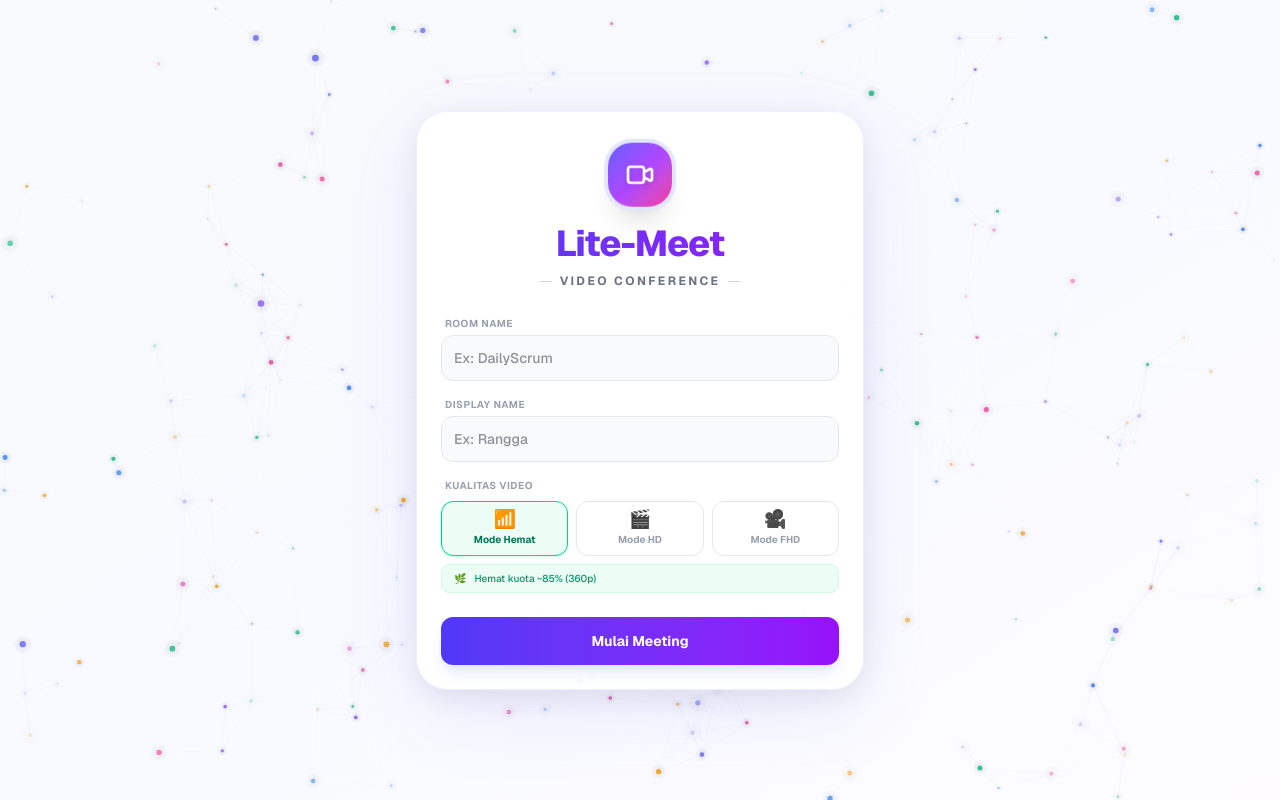
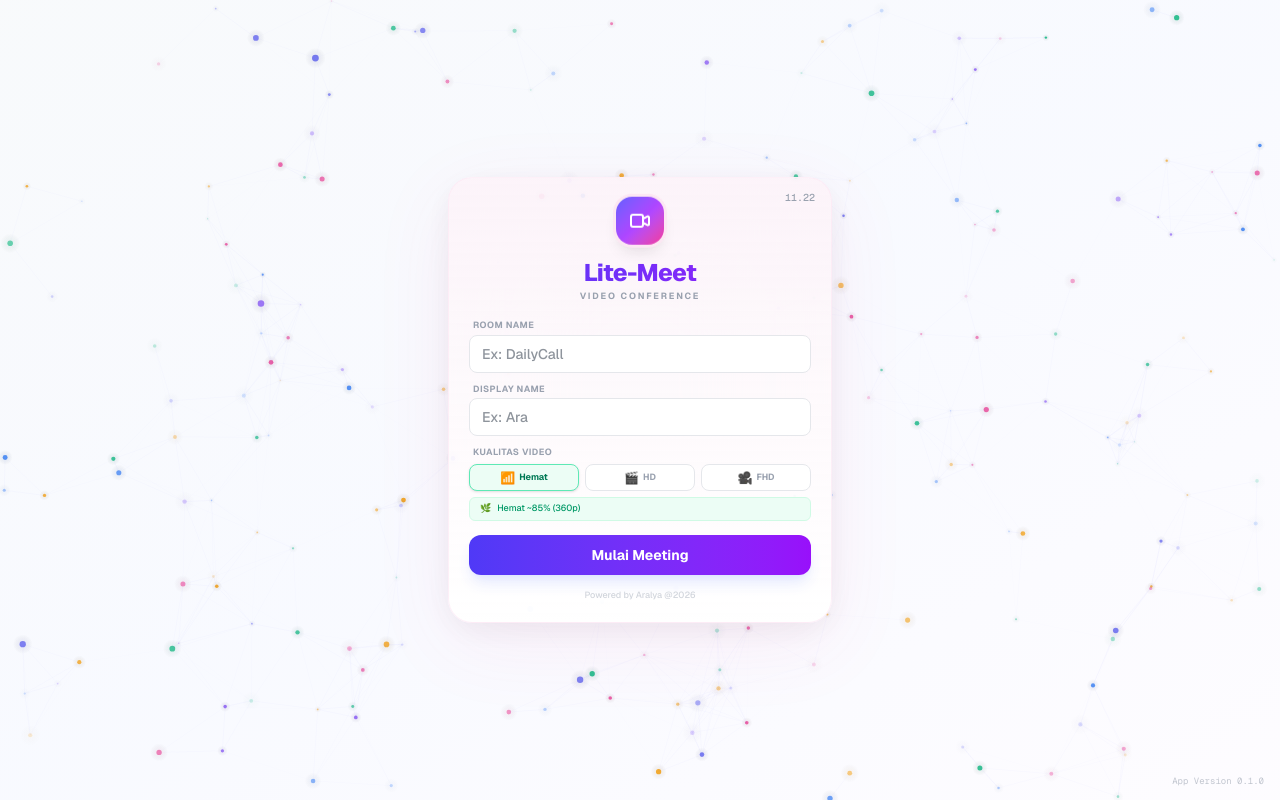
Before and after one commit to RanggaArya/litemeet-v2, a Next.js app: page / in a window 1280 px wide. Built offline with nearby package versions, Linux system fonts and the light colour scheme.

Commit message:
feat: compact lobby pink theme, merged timer+bandwidth pill, version info, powered by

```diff
--- a/src/app/page.js
+++ b/src/app/page.js
@@ -145,80 +145,72 @@ export default function Home() {
       <div className="flex min-h-screen items-center justify-center bg-gradient-to-br from-slate-50 via-indigo-50/40 to-purple-50/30 text-gray-800 p-4 font-sans relative overflow-hidden">
         <ParticleCanvas />
 
-        <div className="w-full max-w-md bg-white/95 backdrop-blur-3xl p-6 rounded-[2rem] shadow-[0_20px_80px_rgba(99,102,241,0.12),0_8px_32px_rgba(0,0,0,0.08)] border border-indigo-100/60 z-10 animate-slide-up relative overflow-hidden group">
+        <div className="w-full max-w-sm bg-gradient-to-b from-pink-50/80 to-white/95 backdrop-blur-3xl px-5 py-5 rounded-[1.5rem] shadow-[0_20px_80px_rgba(236,72,153,0.08),0_8px_32px_rgba(0,0,0,0.06)] border border-pink-100/60 z-10 animate-slide-up relative overflow-hidden group">
           {/* Efek kilap on hover */}
           <div className="absolute top-0 -inset-full h-full w-1/2 z-5 block transform -skew-x-12 bg-gradient-to-r from-transparent to-white opacity-40 group-hover:animate-shine"></div>
 
-          <div className="text-center mb-6 mt-2">
-            <div className="inline-flex items-center justify-center w-16 h-16 rounded-3xl bg-gradient-to-br from-indigo-500 via-purple-500 to-pink-500 mb-4 shadow-xl ring-4 ring-indigo-100 animate-float">
-              <svg xmlns="http://www.w3.org/2000/svg" className="h-8 w-8 text-white drop-shadow-md" fill="none" viewBox="0 0 24 24" stroke="currentColor"><path strokeLinecap="round" strokeLinejoin="round" strokeWidth={2} d="M15 10l4.553-2.276A1 1 0 0121 8.618v6.764a1 1 0 01-1.447.894L15 14M5 18h8a2 2 0 002-2V8a2 2 0 00-2-2H5a2 2 0 00-2 2v8a2 2 0 002 2z" /></svg>
+          {/* Clock */}
+          <div className="absolute top-3 right-4 text-[10px] font-mono text-gray-400 font-medium z-10">{currentTime}</div>
+
+          <div className="text-center mb-4">
+            <div className="inline-flex items-center justify-center w-12 h-12 rounded-2xl bg-gradient-to-br from-indigo-500 via-purple-500 to-pink-500 mb-3 shadow-lg ring-3 ring-pink-100 animate-float">
+              <svg xmlns="http://www.w3.org/2000/svg" className="h-6 w-6 text-white" fill="none" viewBox="0 0 24 24" stroke="currentColor"><path strokeLinecap="round" strokeLinejoin="round" strokeWidth={2} d="M15 10l4.553-2.276A1 1 0 0121 8.618v6.764a1 1 0 01-1.447.894L15 14M5 18h8a2 2 0 002-2V8a2 2 0 00-2-2H5a2 2 0 00-2 2v8a2 2 0 002 2z" /></svg>
             </div>
-            <h1 className="text-4xl font-extrabold text-transparent bg-clip-text bg-gradient-to-r from-indigo-600 to-purple-600 mb-1 tracking-tight">Lite-Meet</h1>
-            <p className="text-gray-500 text-xs tracking-[0.2em] font-bold uppercase relative inline-block">
-              <span className="absolute left-0 top-1/2 w-3 h-[1px] bg-gray-300 -translate-x-5"></span>
-              Video Conference
-              <span className="absolute right-0 top-1/2 w-3 h-[1px] bg-gray-300 translate-x-5"></span>
-            </p>
+            <h1 className="text-2xl font-extrabold text-transparent bg-clip-text bg-gradient-to-r from-indigo-600 to-purple-600 tracking-tight leading-tight">Lite-Meet</h1>
+            <p className="text-gray-400 text-[9px] tracking-[0.2em] font-bold uppercase mt-0.5">Video Conference</p>
           </div>
 
-          <div className="space-y-4">
+          <div className="space-y-2.5">
             <div>
-              <label className="text-[10px] font-bold text-gray-400 uppercase ml-1 mb-1 block tracking-wider">Room Name</label>
-              <input className="w-full p-3 rounded-xl bg-gray-50 text-gray-800 border border-gray-200 focus:border-indigo-500 focus:ring-2 focus:ring-indigo-100 outline-none transition-all text-sm font-medium" placeholder="Ex: DailyScrum" onChange={(e) => setRoom(e.target.value)} value={room} />
+              <label className="text-[9px] font-bold text-gray-400 uppercase ml-1 mb-0.5 block tracking-wider">Room Name</label>
+              <input className="w-full px-3 py-2 rounded-lg bg-white text-gray-800 border border-gray-200 focus:border-pink-400 focus:ring-2 focus:ring-pink-100 outline-none transition-all text-sm font-medium" placeholder="Ex: DailyCall" onChange={(e) => setRoom(e.target.value)} value={room} />
             </div>
             <div>
-              <label className="text-[10px] font-bold text-gray-400 uppercase ml-1 mb-1 block tracking-wider">Display Name</label>
-              <input className="w-full p-3 rounded-xl bg-gray-50 text-gray-800 border border-gray-200 focus:border-indigo-500 focus:ring-2 focus:ring-indigo-100 outline-none transition-all text-sm font-medium" placeholder="Ex: Rangga" onChange={(e) => setName(e.target.value)} value={name} />
+              <label className="text-[9px] font-bold text-gray-400 uppercase ml-1 mb-0.5 block tracking-wider">Display Name</label>
+              <input className="w-full px-3 py-2 rounded-lg bg-white text-gray-800 border border-gray-200 focus:border-pink-400 focus:ring-2 focus:ring-pink-100 outline-none transition-all text-sm font-medium" placeholder="Ex: Ara" onChange={(e) => setName(e.target.value)} value={name} />
             </div>
 
-            {/* === MODE SELECTION (COMPACT) === */}
+            {/* === MODE SELECTION (ULTRA COMPACT) === */}
             <div>
-              <label className="text-[10px] font-bold text-gray-400 uppercase ml-1 mb-2 block tracking-wider">Kualitas Video</label>
-              <div className="grid grid-cols-3 gap-2">
+              <label className="text-[9px] font-bold text-gray-400 uppercase ml-1 mb-1 block tracking-wider">Kualitas Video</label>
+              <div className="flex gap-1.5">
                 {Object.entries(BANDWIDTH_MODES).map(([key, mode]) => (
                   <button
                     key={key}
                     onClick={() => setBandwidthMode(key)}
-                    className={`relative p-2 rounded-xl border transition-all duration-300 text-center flex flex-col items-center justify-center gap-1
+                    className={`flex-1 px-1 py-1.5 rounded-lg border transition-all duration-200 text-center flex items-center justify-center gap-1
                       ${bandwidthMode === key
                         ? key === 'saver'
-                          ? 'bg-emerald-50 border-emerald-400 shadow-sm shadow-emerald-100 text-emerald-700'
-                          : key === 'hd' ? 'bg-blue-50 border-blue-400 shadow-sm shadow-blue-100 text-blue-700' : 'bg-purple-50 border-purple-400 shadow-sm shadow-purple-100 text-purple-700'
-                        : 'bg-white border-gray-200 text-gray-500 hover:border-gray-300 hover:bg-gray-50'
+                          ? 'bg-emerald-50 border-emerald-300 text-emerald-700 shadow-sm'
+                          : key === 'hd' ? 'bg-blue-50 border-blue-300 text-blue-700 shadow-sm' : 'bg-purple-50 border-purple-300 text-purple-700 shadow-sm'
+                        : 'bg-white border-gray-200 text-gray-400 hover:border-gray-300'
                       }`}
                   >
-                    <div className="text-lg leading-none">{mode.icon}</div>
-                    <div className={`text-[10px] font-bold ${bandwidthMode === key ? '' : 'text-gray-400'}`}>
-                      {mode.label}
-                    </div>
+                    <span className="text-xs leading-none">{mode.icon}</span>
+                    <span className={`text-[9px] font-bold ${bandwidthMode === key ? '' : 'text-gray-400'}`}>{key === 'saver' ? 'Hemat' : key.toUpperCase()}</span>
                   </button>
                 ))}
               </div>
-              {bandwidthMode === 'saver' && (
-                <div className="mt-2 px-3 py-1.5 rounded-lg bg-emerald-50 border border-emerald-100 text-[10px] text-emerald-600 flex items-center gap-2 font-medium">
-                  <span>🌿</span>
-                  <span>Hemat kuota ~85% (360p)</span>
+              <div className={`mt-1.5 px-2.5 py-1 rounded-md text-[9px] flex items-center gap-1.5 font-medium ${
+                bandwidthMode === 'saver' ? 'bg-emerald-50 border border-emerald-100 text-emerald-600'
+                : bandwidthMode === 'hd' ? 'bg-blue-50 border border-blue-100 text-blue-600'
+                : 'bg-purple-50 border border-purple-100 text-purple-600'
+              }`}>
+                <span>{bandwidthMode === 'saver' ? '🌿' : bandwidthMode === 'hd' ? '🎬' : '⚠️'}</span>
+                <span>{bandwidthMode === 'saver' ? 'Hemat ~85% (360p)' : bandwidthMode === 'hd' ? 'Kualitas tinggi (720p)' : 'Sangat Boros ~2.5 GB/jam (1080p)'}</span>
               </div>
-              )}
-              {bandwidthMode === 'hd' && (
-                <div className="mt-2 px-3 py-1.5 rounded-lg bg-blue-50 border border-blue-100 text-[10px] text-blue-600 flex items-center gap-2 font-medium">
-                  <span>🎬</span>
-                  <span>Kualitas tinggi (720p)</span>
-                </div>
-              )}
-              {bandwidthMode === 'fhd' && (
-                <div className="mt-2 px-3 py-1.5 rounded-lg bg-purple-50 border border-purple-100 text-[10px] text-purple-600 flex items-center gap-2 font-medium">
-                  <span>⚠️</span>
-                  <span>Sangat Boros ~2.5 GB/jam (1080p)</span>
-                </div>
-              )}
             </div>
 
-            <button onClick={joinRoom} disabled={loading} className="w-full bg-gradient-to-r from-indigo-600 to-purple-600 hover:from-indigo-700 hover:to-purple-700 text-white py-3.5 rounded-xl font-bold text-sm shadow-lg shadow-indigo-200/50 transition-all transform hover:-translate-y-0.5 active:translate-y-0 mt-2">
+            <button onClick={joinRoom} disabled={loading} className="w-full bg-gradient-to-r from-indigo-600 to-purple-600 hover:from-indigo-700 hover:to-purple-700 text-white py-2.5 rounded-xl font-bold text-sm shadow-lg shadow-indigo-200/50 transition-all transform hover:-translate-y-0.5 active:translate-y-0 mt-1">
               {loading ? "Menghubungkan..." : "Mulai Meeting"}
             </button>
+            <p className="text-center text-[9px] text-gray-300 font-medium mt-1">Powered by Aralya @2026</p>
           </div>
         </div>
+
+        {/* Version info */}
+        <div className="absolute bottom-3 right-4 z-10 text-[9px] text-gray-400/60 font-mono">App Version 0.1.0</div>
+
         <style jsx>{`
           @keyframes float { 0%, 100% { transform: translateY(0); } 50% { transform: translateY(-5px); } }
           @keyframes slideUp { from { opacity: 0; transform: translateY(20px); } to { opacity: 1; transform: translateY(0); } }
@@ -316,18 +308,11 @@ function BandwidthMonitor({ bandwidthMode }) {
   const modeLabel = BANDWIDTH_MODES[bandwidthMode]?.label || '';
 
   return (
-    <div className="bg-black/60 backdrop-blur-xl border border-white/10 rounded-[10px] sm:rounded-xl px-2 sm:px-3 py-1 sm:py-2 flex items-center gap-1.5 sm:gap-3 shadow-lg">
-      <div className={`w-1.5 h-1.5 sm:w-2 sm:h-2 rounded-full ${statusDot} animate-pulse`}></div>
-      <div className="flex flex-col">
-        <div className={`text-[8px] sm:text-[10px] ${statusColor} font-bold uppercase tracking-wider leading-tight`}>
-          {modeLabel}
-        </div>
-        <div className="flex flex-col sm:flex-row items-start sm:items-center gap-0 sm:gap-2 text-[9px] sm:text-[11px] leading-tight mt-0.5 sm:mt-0">
-          <span className="text-blue-300">↑ {stats.upload} KB/s</span>
-          <span className="text-gray-600 hidden sm:inline">│</span>
-          <span className="text-green-300">↓ {stats.download} KB/s</span>
-        </div>
-      </div>
+    <div className="flex items-center gap-1.5">
+      <div className={`w-1.5 h-1.5 rounded-full ${statusDot} animate-pulse`}></div>
+      <span className={`text-[8px] sm:text-[10px] ${statusColor} font-bold uppercase leading-none`}>{modeLabel}</span>
+      <span className="text-blue-300 text-[8px] sm:text-[10px]">↑{stats.upload}</span>
+      <span className="text-green-300 text-[8px] sm:text-[10px]">↓{stats.download}</span>
     </div>
   );
 }
@@ -734,7 +719,8 @@ function MyVideoConference({ myName, bandwidthMode, setBandwidthMode }) {
 
   return (
     <div className="h-full w-full relative flex flex-col bg-gray-950 overflow-hidden font-sans">
-      <style dangerouslySetInnerHTML={{ __html: `
+      <style dangerouslySetInnerHTML={{
+        __html: `
         @keyframes borderDance {
           0% { background-position: 0% 0%; }
           100% { background-position: 200% 0%; }
@@ -767,13 +753,14 @@ function MyVideoConference({ myName, bandwidthMode, setBandwidthMode }) {
       {/* --- PIP ANIMATED BORDER OVERLAY --- */}
       <div className="pip-border-overlay"></div>
 
-      {/* --- TOP LEFT INFOS (Bandwidth & Timer) --- */}
-      <div className="absolute top-2 left-2 sm:top-4 sm:left-4 z-50 flex flex-col sm:flex-row items-start sm:items-center gap-1.5 sm:gap-3 hide-in-pip max-w-[calc(100vw-110px)]">
-        <div className="bg-black/60 backdrop-blur-xl border border-white/10 rounded-[10px] sm:rounded-xl px-2.5 sm:px-4 flex items-center gap-1.5 sm:gap-2 shadow-lg h-8 sm:h-[46px]">
-          <div className="w-1.5 h-1.5 sm:w-2 sm:h-2 rounded-full bg-red-500 animate-pulse"></div>
-          <span className="text-white text-[11px] sm:text-sm font-mono font-bold tracking-widest leading-none">{durationStr}</span>
+      {/* --- TOP LEFT INFOS (Bandwidth & Timer) merged compact --- */}
+      <div className="absolute top-2 left-2 sm:top-3 sm:left-3 z-50 hide-in-pip">
+        <div className="bg-black/60 backdrop-blur-xl border border-white/10 rounded-xl px-2.5 sm:px-3 py-1.5 sm:py-2 flex items-center gap-2 sm:gap-3 shadow-lg">
+          <div className="w-1.5 h-1.5 rounded-full bg-red-500 animate-pulse"></div>
+          <span className="text-white text-[10px] sm:text-xs font-mono font-bold tracking-wider leading-none">{durationStr}</span>
+          <div className="w-px h-3 bg-white/20"></div>
+          <BandwidthMonitor bandwidthMode={bandwidthMode} />
         </div>
-        <BandwidthMonitor bandwidthMode={bandwidthMode} />
       </div>
 
       {/* --- TOAST NOTIFICATIONS (TOP CENTER) --- */}
@@ -1020,24 +1007,24 @@ function MyVideoConference({ myName, bandwidthMode, setBandwidthMode }) {
             <svg className="w-4 h-4 sm:w-5 sm:h-5" xmlns="http://www.w3.org/2000/svg" viewBox="0 0 24 24" fill="none" stroke="currentColor" strokeWidth="2" strokeLinecap="round" strokeLinejoin="round">
               {bandwidthMode === 'saver' ? (
                 <>
-                  <path d="M12 22c5.523 0 10-4.477 10-10S17.523 2 12 2 2 6.477 2 12s4.477 10 10 10z"/>
-                  <path d="M8 12l3 3 5-6"/>
+                  <path d="M12 22c5.523 0 10-4.477 10-10S17.523 2 12 2 2 6.477 2 12s4.477 10 10 10z" />
+                  <path d="M8 12l3 3 5-6" />
                 </>
               ) : bandwidthMode === 'hd' ? (
                 <>
-                  <rect x="5" y="2" width="14" height="20" rx="2"/>
-                  <path d="M12 18h.01"/>
+                  <rect x="5" y="2" width="14" height="20" rx="2" />
+                  <path d="M12 18h.01" />
                 </>
               ) : (
                 <>
-                  <rect x="2" y="2" width="20" height="20" rx="2.18" ry="2.18"/>
-                  <line x1="7" y1="2" x2="7" y2="22"/>
-                  <line x1="17" y1="2" x2="17" y2="22"/>
-                  <line x1="2" y1="12" x2="22" y2="12"/>
-                  <line x1="2" y1="7" x2="7" y2="7"/>
-                  <line x1="2" y1="17" x2="7" y2="17"/>
-                  <line x1="17" y1="17" x2="22" y2="17"/>
-                  <line x1="17" y1="7" x2="22" y2="7"/>
+                  <rect x="2" y="2" width="20" height="20" rx="2.18" ry="2.18" />
+                  <line x1="7" y1="2" x2="7" y2="22" />
+                  <line x1="17" y1="2" x2="17" y2="22" />
+                  <line x1="2" y1="12" x2="22" y2="12" />
+                  <line x1="2" y1="7" x2="7" y2="7" />
+                  <line x1="2" y1="17" x2="7" y2="17" />
+                  <line x1="17" y1="17" x2="22" y2="17" />
+                  <line x1="17" y1="7" x2="22" y2="7" />
                 </>
               )}
             </svg>
```
Lines whose indentation alone changed are shown as unchanged.
